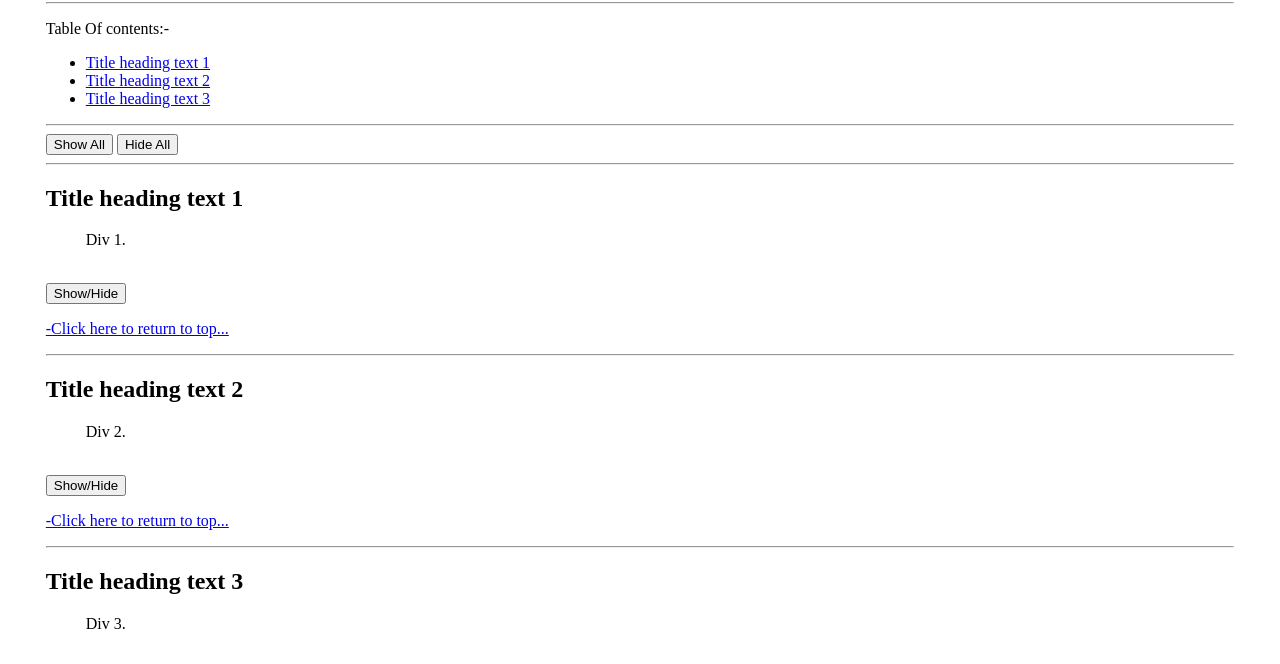
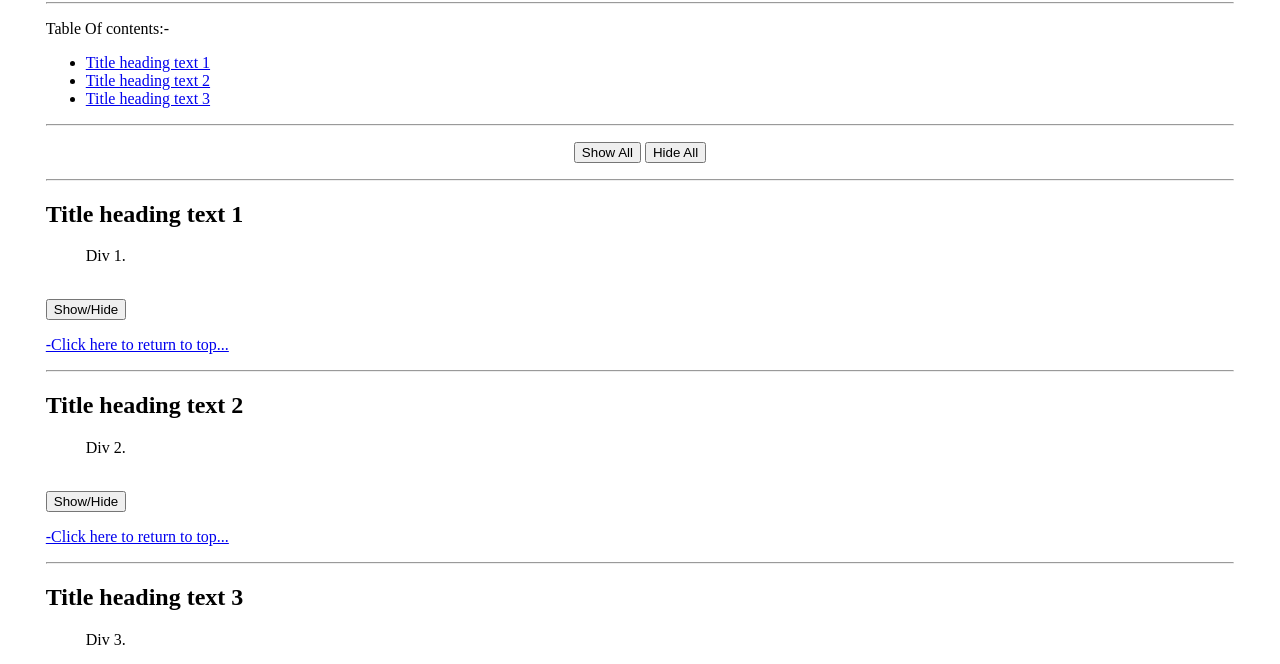
Before and after one commit to pramnora/jquery, a plain HTML site: page language/toggle/jq-toggle-03.html in a window 1280 px wide. Shown: the part 116-780 px from the top of the page. Drawn offline with nearby package versions, Linux system fonts and the light colour scheme.

Commit message:
Update jq-toggle-03.html
Added paragraph, plus...CSS rule: #idShowHideAllButtons{text-align:center;}

```diff
--- a/language/toggle/jq-toggle-03.html
+++ b/language/toggle/jq-toggle-03.html
@@ -46,6 +46,12 @@ The default way this page opens is everything is being shown all together at onc
 
    .clsDateTimeStamp{font-style:italic;color:red;}
 
+   /* ID's */
+
+   p#idShowHideAllButtons{
+    text-align:center;
+   }
+
   </style>
 
 
@@ -76,6 +82,8 @@ The default way this page opens is everything is being shown all together at onc
 
    <hr>
 
+   <p id="idShowHideAllButtons">
+
     <button id="btnShowAll">
      Show All
     </button>
@@ -84,7 +92,7 @@ The default way this page opens is everything is being shown all together at onc
      Hide All
     </button>
 
-   <br>
+   </p>
 
    <hr>
 
```
Lines whose indentation alone changed are shown as unchanged.
